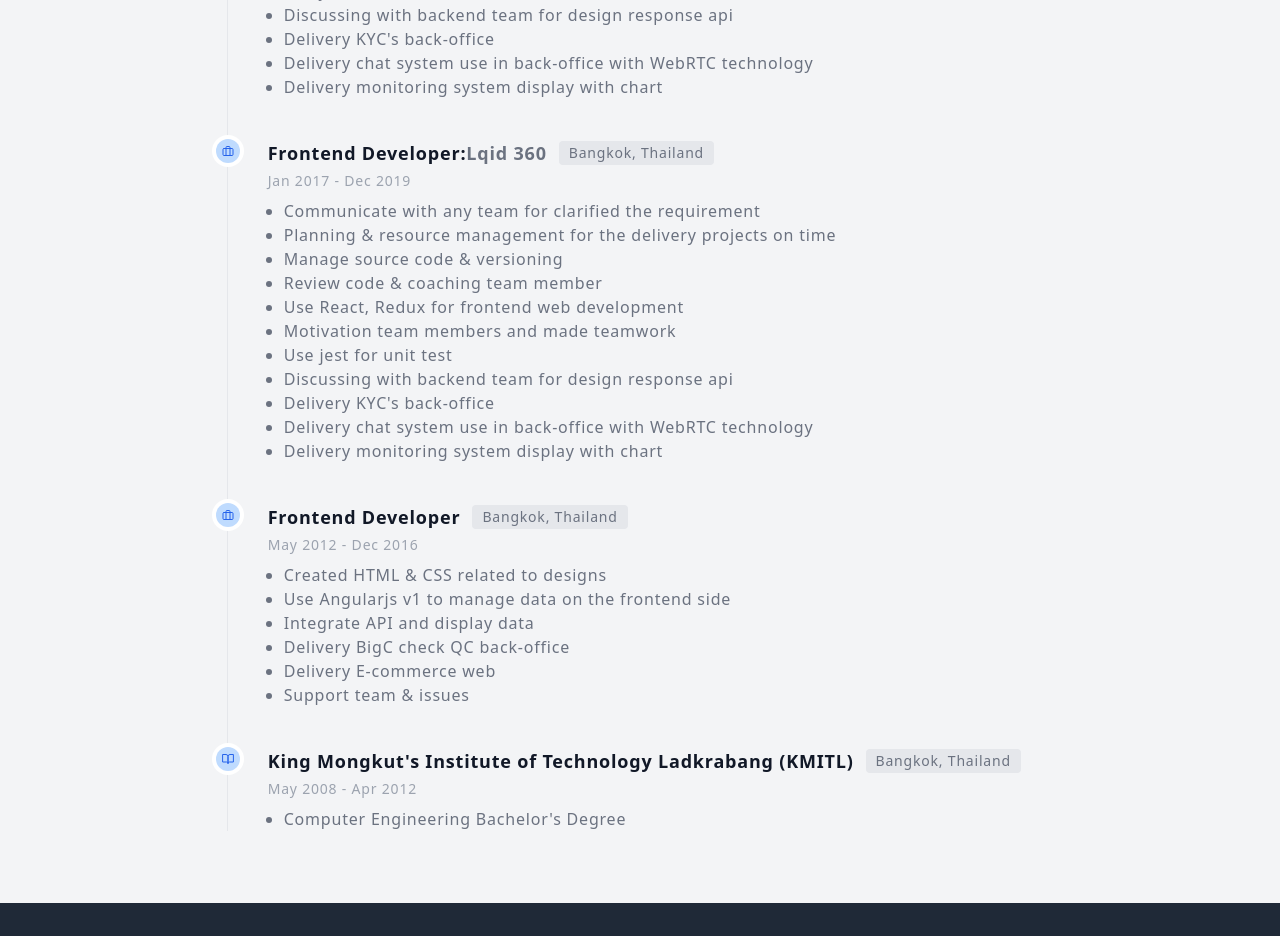
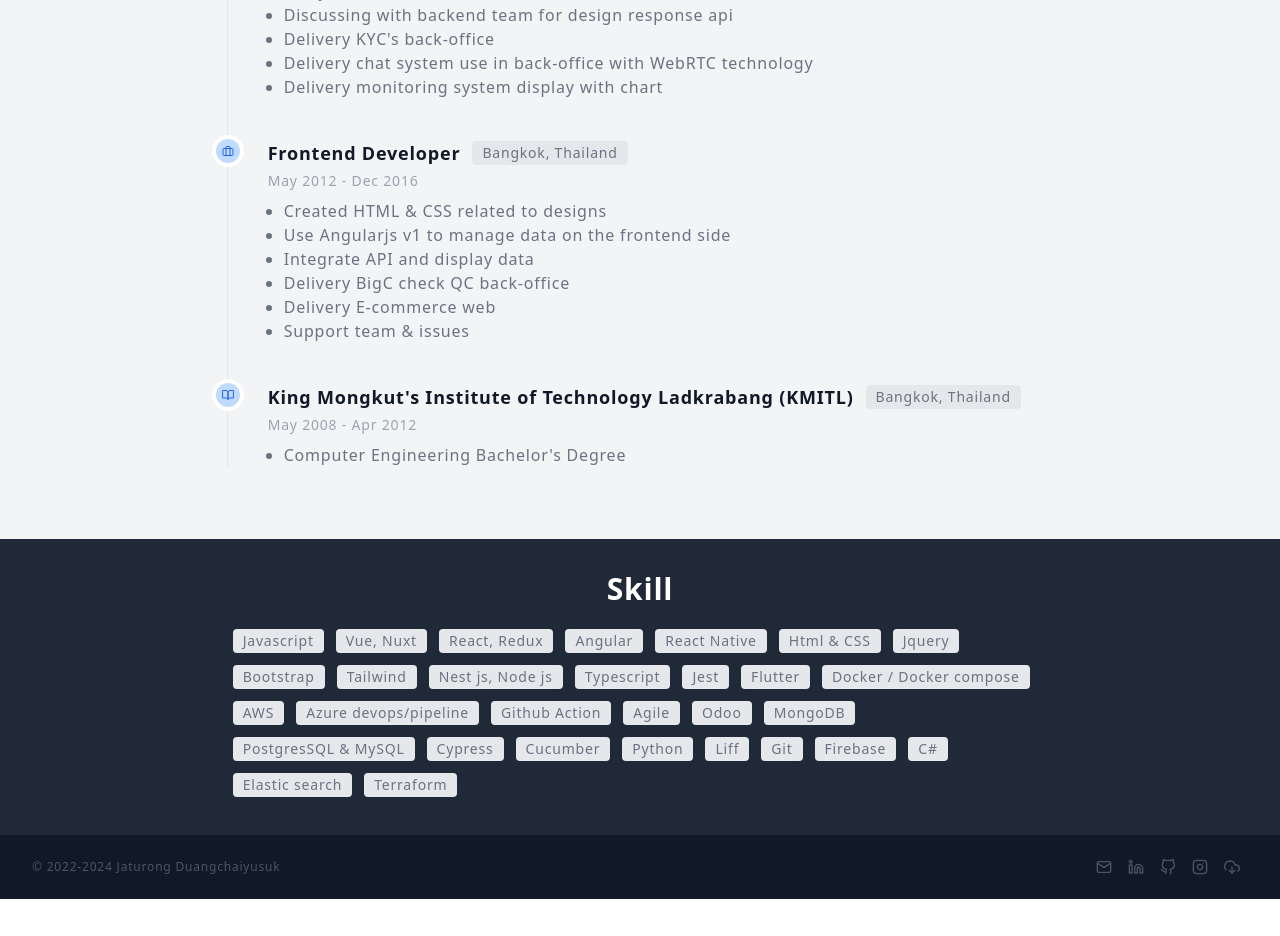
Before and after one commit to srankmeng/personal-web, a Nuxt app: page / in a window 1280 px wide. Shown: the part 2940-3876 px from the top of the page. After the commit the page ends 3839 px from the top, so only its background shows below. Built offline with nearby package versions, Linux system fonts and the light colour scheme.

Commit message:
update: remove duplicate timeline

```diff
--- a/components/Timeline.vue
+++ b/components/Timeline.vue
@@ -455,99 +455,6 @@
                   text-gray-900
                 "
               >
-                Frontend Developer:
-                <span class="text-gray-500">Lqid 360</span>
-                <span
-                  class="
-                    bg-gray-200
-                    text-gray-500 text-xs
-                    sm:text-sm
-                    font-medium
-                    mr-2
-                    px-2.5
-                    py-0.5
-                    rounded
-                    ml-3
-                  "
-                  >Bangkok, Thailand</span
-                >
-              </h3>
-              <time
-                class="
-                  block
-                  mb-2
-                  text-xs
-                  sm:text-sm
-                  font-normal
-                  leading-none
-                  text-gray-400
-                "
-                >Jan 2017 - Dec 2019
-              </time>
-              <ul
-                class="list-disc ml-4 mb-4 text-sm sm:text-base text-gray-500"
-              >
-                <li>Communicate with any team for clarified the requirement</li>
-                <li>
-                  Planning & resource management for the delivery projects on
-                  time
-                </li>
-                <li>Manage source code & versioning</li>
-                <li>Review code & coaching team member</li>
-                <li>Use React, Redux for frontend web development</li>
-                <li>Motivation team members and made teamwork</li>
-                <li>Use jest for unit test</li>
-                <li>Discussing with backend team for design response api</li>
-                <li>Delivery KYC's back-office</li>
-                <li>
-                  Delivery chat system use in back-office with WebRTC technology
-                </li>
-                <li>Delivery monitoring system display with chart</li>
-              </ul>
-            </li>
-
-            <li class="mb-10 ml-10 timeline-item">
-              <span
-                class="
-                  flex
-                  absolute
-                  -left-3
-                  justify-center
-                  items-center
-                  w-6
-                  h-6
-                  bg-blue-200
-                  rounded-full
-                  ring-4 ring-white
-                  transition-all
-                  duration-300
-                  icon-wrapper
-                "
-              >
-                <svg
-                  class="w-3 h-3 text-blue-600"
-                  viewBox="0 0 24 24"
-                  fill="none"
-                  stroke="currentColor"
-                  stroke-width="2"
-                  stroke-linecap="round"
-                  stroke-linejoin="round"
-                >
-                  <rect x="2" y="7" width="20" height="14" rx="2" ry="2" />
-                  <path d="M16 21V5a2 2 0 0 0-2-2h-4a2 2 0 0 0-2 2v16" />
-                </svg>
-              </span>
-              <h3
-                class="
-                  flex
-                  items-center
-                  mb-1
-                  text-sm
-                  sm:text-lg
-                  font-semibold
-                  text-gray-900
-                "
-              >
                 Frontend Developer
                 <span
                   class="
```
